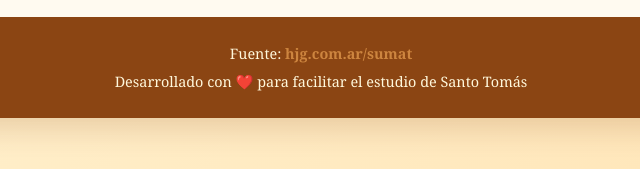
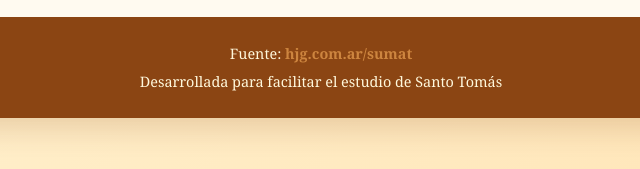
Before and after one commit to franfr007/sumateologicaenpdf, a plain HTML site: page index.html in a window 1280 px wide. Shown: the part 628-797 px from the top of the page, 319-959 px from the left. Drawn offline with nearby package versions, Linux system fonts and the light colour scheme.

Commit message:
Update footer text for clarity

```diff
--- a/index.html
+++ b/index.html
@@ -52,7 +52,7 @@
 
         <footer>
             <p>Fuente: <a href="https://hjg.com.ar/sumat/" target="_blank">hjg.com.ar/sumat</a></p>
-            <p>Desarrollado con ❤️ para facilitar el estudio de Santo Tomás</p>
+            <p>Desarrollada para facilitar el estudio de Santo Tomás</p>
         </footer>
     </div>
 
```
